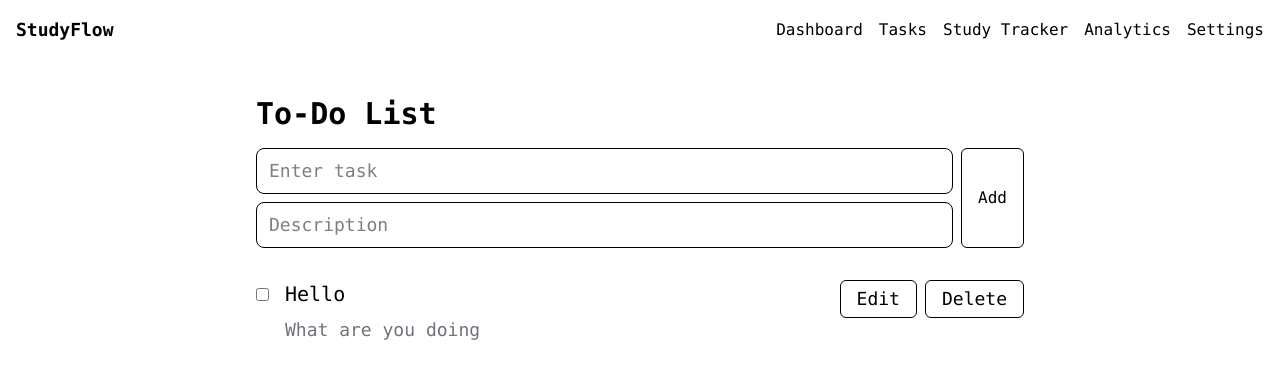
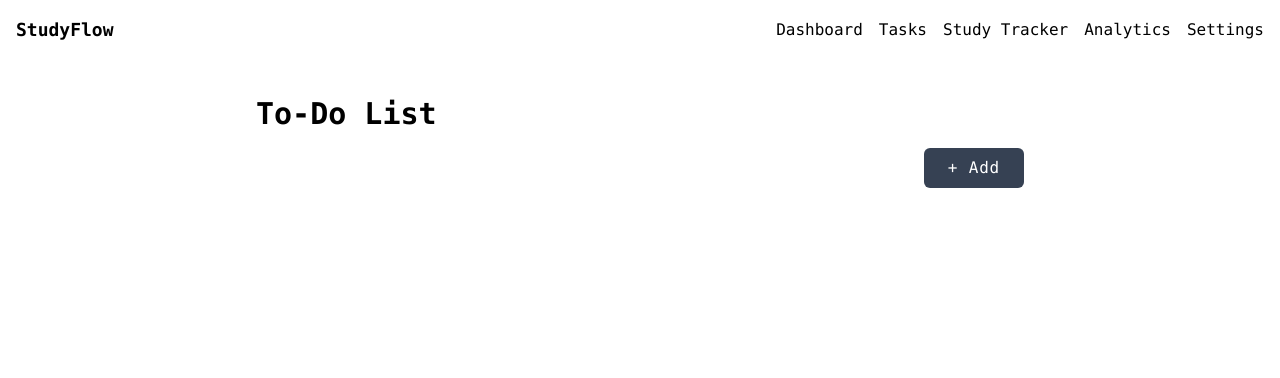
Before and after one commit to itsanup1/StudyFlow, a React (Vite) app: page / in a window 1280 px wide. Shown: the top 378 px of the page. Built offline with nearby package versions, Linux system fonts and the light colour scheme.

Commit message:
Added The new Add Task Modal And Edit Task Modal

```diff
--- a/package.json
+++ b/package.json
@@ -10,6 +10,9 @@
     "preview": "vite preview"
   },
   "dependencies": {
+    "@dnd-kit/core": "^6.3.1",
+    "@dnd-kit/sortable": "^10.0.0",
+    "@dnd-kit/utilities": "^3.2.2",
     "@tailwindcss/vite": "^4.1.18",
     "react": "^18.3.1",
     "react-dom": "^18.3.1",
--- a/src/Tools/To-Do.jsx
+++ b/src/Tools/To-Do.jsx
@@ -1,81 +1,37 @@
-import {useState,useRef,useEffect} from 'react'
+import { useState, useEffect } from "react";
+import { EditModal } from "../component/EditModal";
+import { EditTask } from "../component/EditTask";
 
-export function ToDo(){
+export function ToDo() {
   const [todos, setTodos] = useState(() => {
-        try{
-            const savedTodos = localStorage.getItem("todos");
-            return savedTodos
-                ? JSON.parse(savedTodos)
-                : [
-                    {
-                        id: 1,
-                        text: "Hello",
-                        description:"What are you doing",
-                        completed: false,
-                    },
-                ];
-        }catch{
+    try {
+      const saved = localStorage.getItem("todos");
+      return saved ? JSON.parse(saved) : [];
+    } catch {
       return [];
     }
+  });
 
-    });
-    const [input,setInput] = useState("");
+  const [openAddModal, setOpenAddModal] = useState(false);
+  const [openEditModal, setOpenEditModal] = useState(false);
 
-    const [editId,setEditId] = useState(null);
-
+  const [editId, setEditId] = useState(null);
   const [editText, setEditText] = useState("");
-
-    const [description, setDescription] = useState("");
-
-    const inputRef = useRef(null);
-
-    useEffect(() => {
-        if (editId !== null && inputRef.current) {
-            inputRef.current.focus();
-            inputRef.current.select();
-        }
-    }, [editId]);
+  const [editDescription, setEditDescription] = useState("");
 
   useEffect(() => {
     localStorage.setItem("todos", JSON.stringify(todos));
   }, [todos]);
 
-    {/*Add Todo Function*/}
-    function addTodo() {
-        if (input.trim() === "") return;
-
-        setTodos([
-            ...todos,
-            {
-            id: Date.now(),
-            text: input,
-            description: description,
-            completed: false,
-            },
-        ]);
-
-        setInput("");
-        setDescription("");
+  /* DELETE */
+  function deleteTodo(id) {
+    setTodos(prev => prev.filter(todo => todo.id !== id));
   }
 
-    function deleteTodo(id) {
-        setTodos(todos.filter((todo) => todo.id !== id));
-    }
-
-
-    function saveEdit(id) {
-        setTodos(
-            todos.map((todo) =>
-            todo.id === editId ? { ...todo, text: editText } : todo
-            )
-        );
-        setEditId(null);
-        setEditText("");
-    }
-    {/*Complete Task Toggle Function*/}
+  {/* TOGGLE COMPLETE */}
   function toggleComplete(id) {
-        setTodos(
-            todos.map((todo) =>
+    setTodos(prev =>
+      prev.map(todo =>
         todo.id === id
           ? { ...todo, completed: !todo.completed }
           : todo
@@ -83,98 +39,98 @@ export function ToDo(){
     );
   }
 
-    return(
+  return (
     <div className="mt-5 p-4 max-w-200 mx-auto">
-            <h1 className="text-3xl font-bold mb-4 w-full ">To-Do List</h1>
-            <div className="w-full">
-                <div className="flex gap-2 w-full">
-                    <div className="flex flex-col gap-2 w-full">
+      <h1 className="text-3xl font-bold mb-4">To-Do List</h1>
 
-                    {/*Title Input Box*/}
-                    <input
-                    type="text"
-                    placeholder="Enter task"
-                    value = {input}
-                    onChange = {(e)=> setInput(e.target.value)}
-                    className="text-lg w-full px-3 py-2 border rounded-lg
-                            focus:outline-none focus:ring-2 focus:ring-blue-500 "
-                    />
-
-                    {/*Description Input Box*/}
-                    <input
-                      className = "text-lg w-full px-3 py-2 border rounded-lg focus:outline-none focus:ring-2 focus:ring-blue-500"
-                      placeholder="Description"
-                      value={description}
-                      onChange={(e) => setDescription(e.target.value)}
-                    />
-
+      {/* ADD BUTTON */}
+      <div className="flex justify-end">
+        <button
+          className="apply px-6 py-2 bg-gray-700 text-white rounded-md tracking-wider"
+          onClick={() => setOpenAddModal(true)}
+        >
+          + Add
+        </button>
       </div>
 
-                    {/*Add Todo Button*/}
-                    <button className="btn1"
-                                     onClick = {()=>addTodo()}
-                    >
-                        Add
-                    </button>
-                </div>
-                <ul className=" w-full mt-8 text-lg ">
-                    {todos.map((todo,)=>
-                        <li className=" w-full mt-4 flex " key={todo.id}>
-                        {(editId == todo.id) ?
-                            <div className="flex gap-2 w-full">
-                                {/*Edit Title Box*/}
-                                <input type="text"
-                                             value={editText}
-                                             ref = {inputRef}
-                                             onChange = {(e)=>setEditText(e.target.value)}
-                                             placeholder="Edit Task...."
-                                             className=" w-full p-1 rounded-md  focus:outline-none focus:ring-2 focus:ring-blue-400"/>
-                                {/*Save Edit Button*/}
-                                <button className="btn1" onClick = {()=>saveEdit()}>Save</button>
-                            </div>:
+      {/* ADD MODAL */}
+      {openAddModal && (
+        <EditModal
+          setOpenModal={setOpenAddModal}
+          setTodos={setTodos}
+        />
+      )}
 
-                        <div className="flex items-start w-full ">
-                            {/*CheckBox*/}
+      {/* EDIT MODAL */}
+      {openEditModal && (
+        <EditTask
+          setOpenModal={setOpenEditModal}
+          editId={editId}
+          editText={editText}
+          setEditText={setEditText}
+          editDescription={editDescription}
+          setEditDescription={setEditDescription}
+          setTodos={setTodos}
+        />
+      )}
+
+      {/* TODO LIST */}
+      <ul className="mt-8 text-lg">
+        {todos.map(todo => (
+          <li key={todo.id} className="mt-4 flex items-start w-full">
+
+            {/* CHECKBOX */}
             <input
               type="checkbox"
               checked={todo.completed}
               onChange={() => toggleComplete(todo.id)}
-                                className="mr-4 mt-2"
+              className="mr-6 mt-2 scale-150"
             />
+
+            {/* TEXT */}
             <div className="flex flex-col gap-2 w-full">
-
-                                {/*Title Output*/}
               <span
-                                    className={`
-                                        truncate text-xl font-700 w-full text-zinc
-                                        ${todo.completed ? "line-through text-gray-400" : ""}
-                                    `}
+                className={`text-xl truncate ${
+                  todo.completed && "line-through text-gray-400"
+                }`}
               >
                 {todo.text}
               </span>
 
-                                {/*Description Output*/}
               <span
-                                    className={`
-                                        truncate text-lg font-300 w-full text-zinc-500
-                                        ${todo.completed ? "invisible " : ""}
-                                    `}
+                className={`text-gray-500 truncate ${
+                  todo.completed && "invisible"
+                }`}
               >
                 {todo.description}
               </span>
             </div>
 
-                            {/*Edit & Delete Button*/}
-                            <div className =" flex gap-2 items-center ">
-                                <button disabled = {todo.completed} className = "btn1 disabled:opacity-40"  onClick = {()=>{setEditId(todo.id); setEditText(todo.text)}}>Edit</button>
-                                <button className="btn1" onClick = {()=>deleteTodo(todo.id)}>Delete</button>
+            {/* ACTIONS */}
+            <div className="flex gap-2 items-center">
+              <button
+                disabled={todo.completed}
+                className="btn1 disabled:opacity-40"
+                onClick={() => {
+                  setEditId(todo.id);
+                  setEditText(todo.text);
+                  setEditDescription(todo.description);
+                  setOpenEditModal(true);
+                }}
+              >
+                Edit
+              </button>
+
+              <button
+                className="btn1"
+                onClick={() => deleteTodo(todo.id)}
+              >
+                Delete
+              </button>
             </div>
-                        </div>
-                        }
           </li>
-                    )}
+        ))}
       </ul>
-            </div>
     </div>
   );
 }
--- a/src/component/EditModal.jsx
+++ b/src/component/EditModal.jsx
@@ -1,30 +1,64 @@
-import {useState} from 'react'
+import {useState,useEffect,useRef} from 'react'
 
-export function EditModal() {
-  const [mode,setMode] = useState("add");
+
+
+
+
+export function EditModal({setOpenModal,setTodos}) {
+
+  const [input,setInput] = useState("");
+
+  const [description, setDescription] = useState("");
+
+
+
+
+  function addTodo() {
+    if (input.trim() === "") return;
+
+    setTodos(prev => [
+    ...prev,
+    {
+        id: Date.now(),
+        text: input,
+        description,
+        completed: false,
+    },
+    ]);
+
+    setInput("");
+    setDescription("");
+    setOpenModal(false);
+  }
+
 
   return (
     <div className="fixed inset-0 z-50 flex items-center justify-center">
 
       {/* BACKGROUND OVERLAY */}
       <div className="absolute inset-0 bg-black/5 backdrop-blur-sm"
-                onClick = {()=>mode=="add"?setMode("edit"):setMode("add")}/>
+                onClick = {()=>setOpenModal(false)}/>
 
       {/* MODAL BOX */}
       <div className="flex flex-col gap-4 relative bg-white rounded-xl p-8 w-96 shadow-xl">
-        <h1 className="font-bold text-xl ">{(mode=="add") ?"Add Task"  : "Edit Task"}</h1>
+        <h1 className="font-bold text-xl ">Add Task</h1>
         <input
           type="text"
           className="border rounded-md w-full p-2"
           placeholder="Title"
+          value = {input}
+          onChange = {(e)=> setInput(e.target.value)}
         />
         <input
           type="text"
           className="border rounded-md w-full p-2"
           placeholder="Description"
+          onChange = {(e)=> setDescription(e.target.value)}
         />
-        {mode==="edit"&&<button className="ml-auto w-fit btn1  ">Save</button>}
-        {mode==="add" && <button className="ml-auto w-fit btn1  ">Add</button>}
+
+        <button className="ml-auto w-fit btn1"
+                onClick = {addTodo}
+                >Add</button>
 
       </div>
 
--- /dev/null
+++ b/src/component/EditTask.jsx
@@ -0,0 +1,89 @@
+import { useEffect, useRef } from "react";
+
+export function EditTask({
+  setOpenModal,
+  editId,
+  editText,
+  setEditText,
+  editDescription,
+  setEditDescription,
+  setTodos,
+}) {
+  const inputRef = useRef(null);
+
+  // Auto-focus title input when modal opens
+  useEffect(() => {
+    inputRef.current?.focus();
+    inputRef.current?.select();
+  }, []);
+
+  function saveEdit() {
+    if (editText.trim() === "") return;
+
+    setTodos(prev =>
+      prev.map(todo =>
+        todo.id === editId
+          ? {
+              ...todo,
+              text: editText,
+              description: editDescription,
+            }
+          : todo
+      )
+    );
+
+    setOpenModal(false);
+  }
+
+  return (
+    <div className="fixed inset-0 z-50 flex items-center justify-center">
+
+      {/* BACKGROUND OVERLAY */}
+      <div
+        className="absolute inset-0 bg-black/5 backdrop-blur-sm"
+        onClick={() => setOpenModal(false)}
+      />
+
+      {/* MODAL BOX */}
+      <div className="relative bg-white rounded-xl p-8 w-96 shadow-xl flex flex-col gap-4">
+        <h1 className="font-bold text-xl">Edit Task</h1>
+
+        {/* TITLE */}
+        <input
+          ref={inputRef}
+          type="text"
+          className="border rounded-md w-full p-2"
+          placeholder="Title"
+          value={editText}
+          onChange={e => setEditText(e.target.value)}
+        />
+
+        {/* DESCRIPTION */}
+        <input
+          type="text"
+          className="border rounded-md w-full p-2"
+          placeholder="Description"
+          value={editDescription}
+          onChange={e => setEditDescription(e.target.value)}
+        />
+
+        {/* ACTIONS */}
+        <div className="flex justify-end gap-2">
+          <button
+            className="btn1"
+            onClick={() => setOpenModal(false)}
+          >
+            Cancel
+          </button>
+
+          <button
+            className="btn1"
+            onClick={saveEdit}
+          >
+            Save
+          </button>
+        </div>
+      </div>
+    </div>
+  );
+}
```
Also changed, not shown: 1 other file (tests, documents, lock files or other folders). Lines whose indentation alone changed are shown as unchanged.
